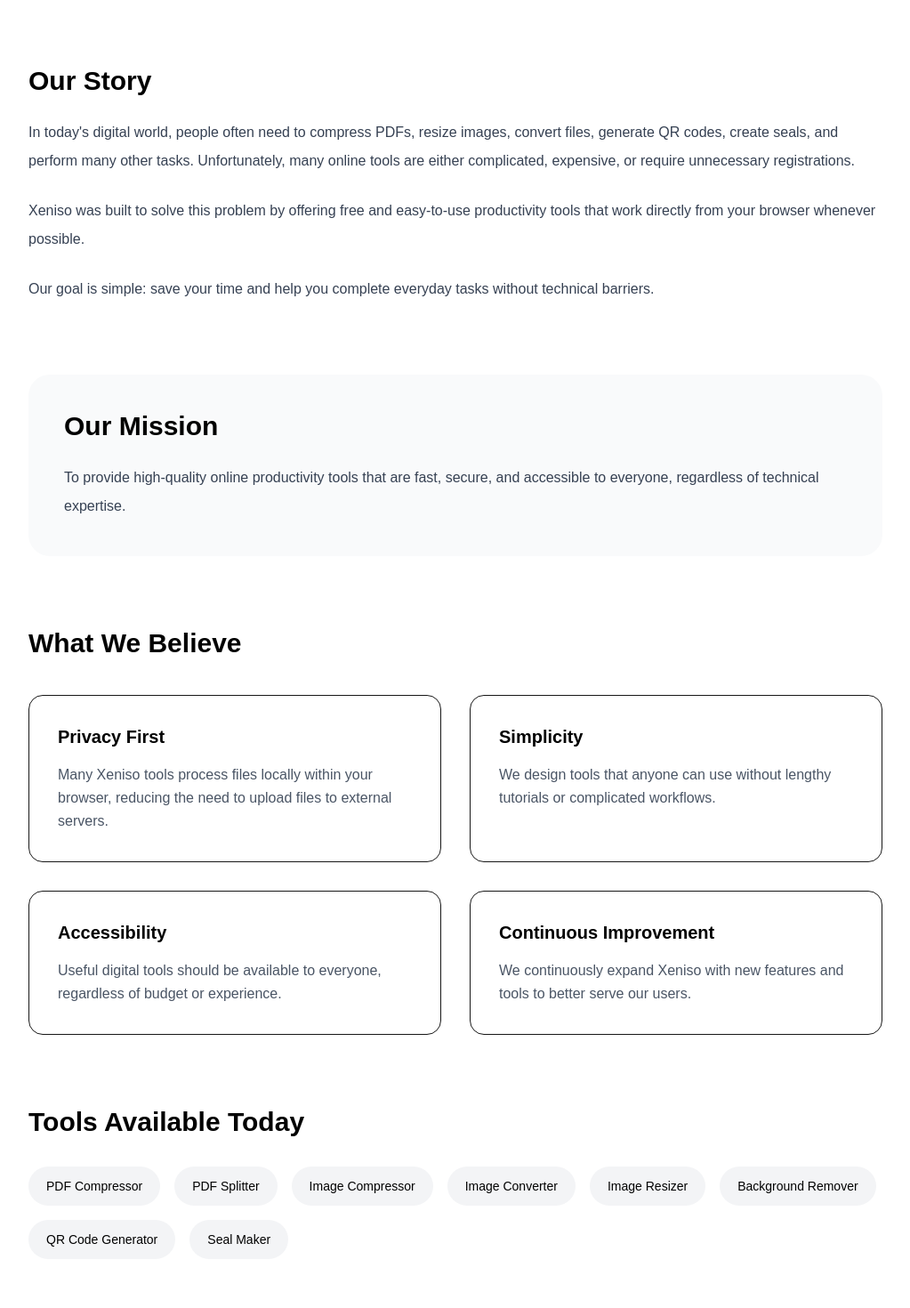
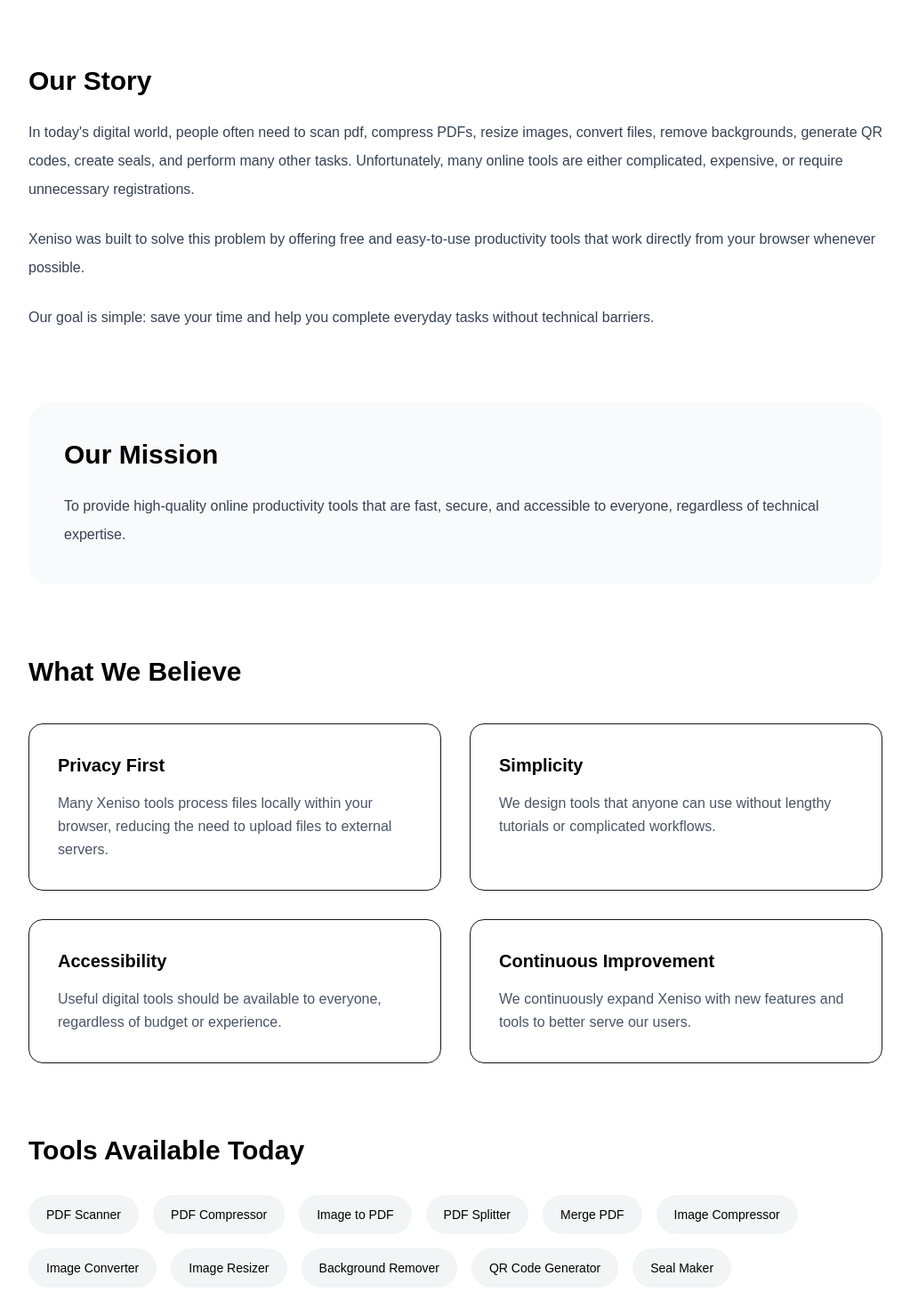
Before and after one commit to arm06-com/xeniso, a Next.js app: page /about in a window 1280 px wide. Shown: the part 280-1750 px from the top of the page at 89% size, without its empty margins (128-1151 px from the left). Built offline with nearby package versions, Linux system fonts and the light colour scheme.

Commit message:
Update about US

```diff
--- a/app/about/page.tsx
+++ b/app/about/page.tsx
@@ -35,7 +35,7 @@ export default function AboutPage() {
 
           <p>
             In today's digital world, people often need to
-            compress PDFs, resize images, convert files,
+            scan pdf, compress PDFs, resize images, convert files, remove backgrounds,
             generate QR codes, create seals, and perform many
             other tasks. Unfortunately, many online tools are
             either complicated, expensive, or require
@@ -148,8 +148,11 @@ export default function AboutPage() {
         <div className="mt-6 sm:mt-8 flex flex-wrap gap-3 sm:gap-4">
 
           {[
+            "PDF Scanner",
             "PDF Compressor",
+            "Image to PDF",
             "PDF Splitter",
+            "Merge PDF",
             "Image Compressor",
             "Image Converter",
             "Image Resizer",
--- a/app/blog/page.tsx
+++ b/app/blog/page.tsx
@@ -3,7 +3,7 @@ import { blogs } from "@/data/blogs";
 
 export default function BlogPage() {
   return (
-    <div className="container mx-auto py-12">
+    <div className="max-w-1200 mx-auto py-12">
 
       <h1 className="text-4xl font-bold mb-8">
         Blog
--- a/app/categories/page.tsx
+++ b/app/categories/page.tsx
@@ -8,6 +8,10 @@ const categories = [
       "Manage, compress and organize PDF documents efficiently.",
     icon: "📄",
     tools: [
+      {
+        name: "PDF Scanner",
+        href: "/tools/pdf-scanner",
+      },
       {
         name: "PDF Compressor",
         href: "/tools/pdf-compressor",
--- a/app/contact/page.tsx
+++ b/app/contact/page.tsx
@@ -54,7 +54,7 @@ export default function ContactPage() {
             href="mailto:support@xeniso.com"
             className="inline-block mt-5 sm:mt-6 text-blue-600 font-medium hover:underline break-all"
           >
-            support@xeniso.com
+            info@xeniso.com
           </a>
 
         </div>
@@ -80,7 +80,7 @@ export default function ContactPage() {
             href="mailto:business@xeniso.com"
             className="inline-block mt-5 sm:mt-6 text-blue-600 font-medium hover:underline break-all"
           >
-            business@xeniso.com
+            info@xeniso.com
           </a>
 
         </div>
--- a/app/privacy-policy/page.tsx
+++ b/app/privacy-policy/page.tsx
@@ -177,7 +177,7 @@ export default function PrivacyPolicyPage() {
 
           <p>
             Xeniso is not directed toward children
-            under the age of 13, and we do not knowingly
+            under the age of 14, and we do not knowingly
             collect personal information from children.
           </p>
 
```
